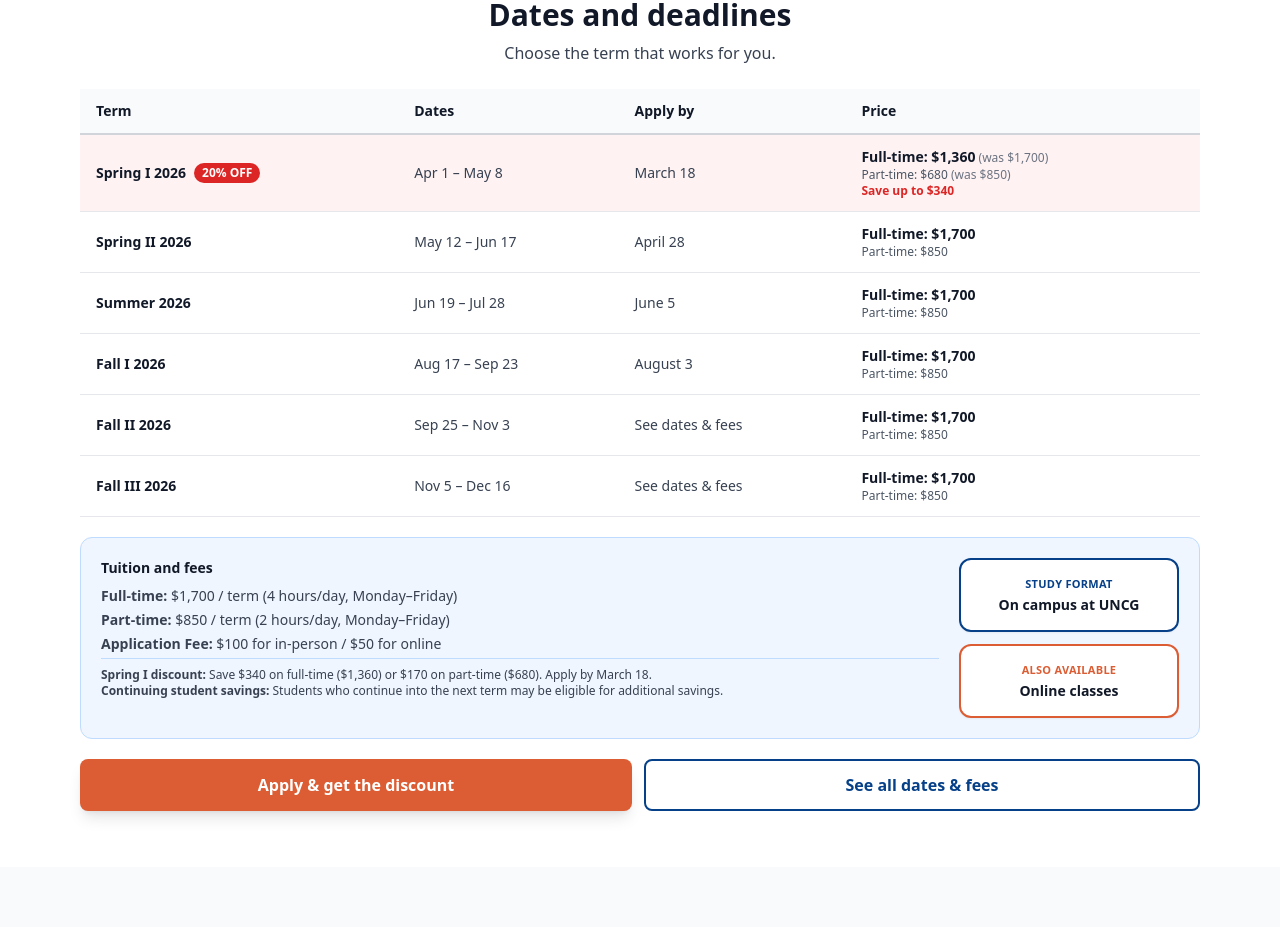
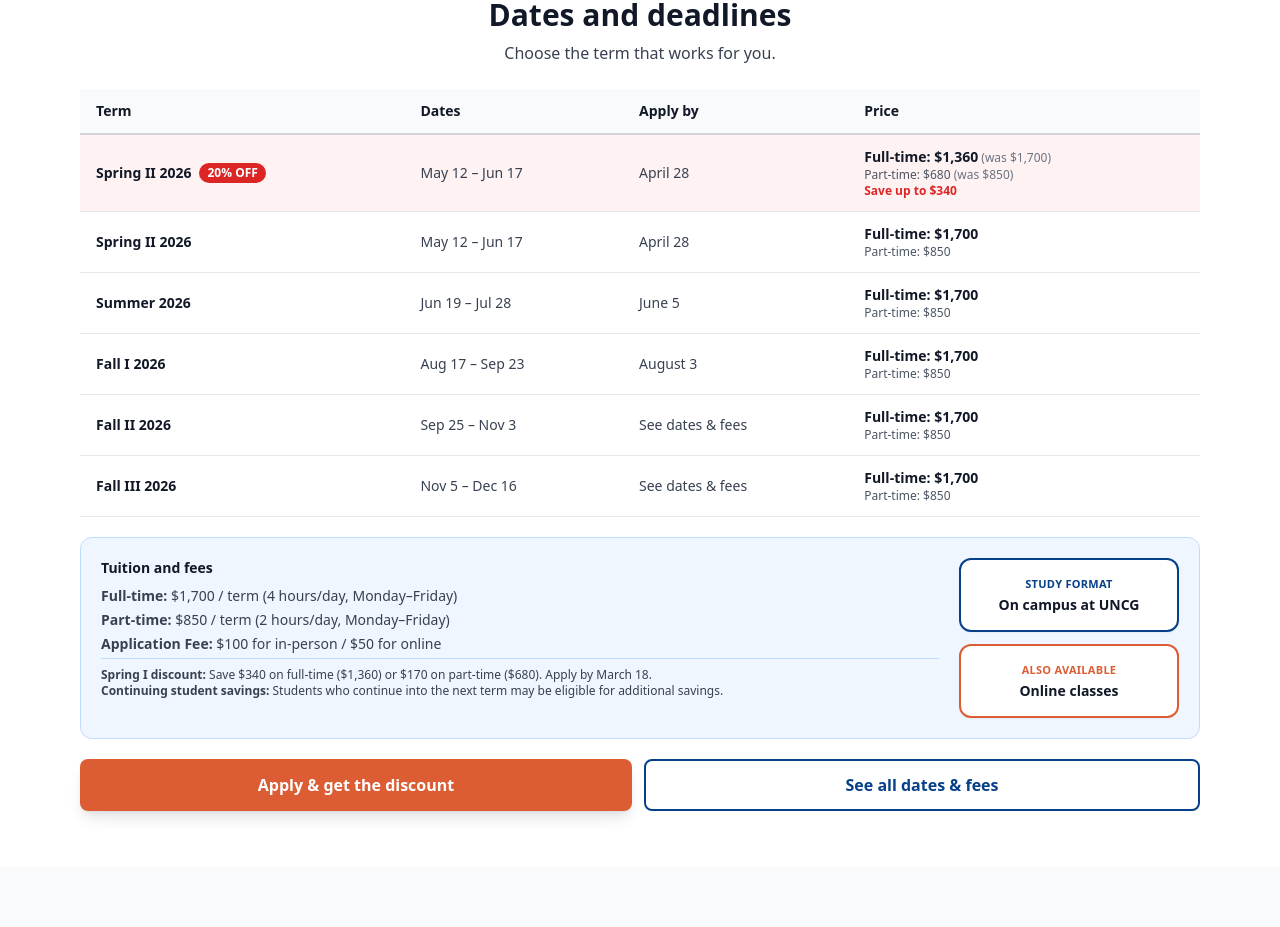
Before and after one commit to Qwixo/Qwixo-apply.INTERLINK.edu-12.3.2026, a React (Vite) app: page /greensboro in a window 1280 px wide. Shown: the part 5780-6707 px from the top of the page. Built offline with nearby package versions, Linux system fonts and the light colour scheme.

Commit message:
Updated GreensboroPage.tsx

```diff
--- a/src/pages/GreensboroPage.tsx
+++ b/src/pages/GreensboroPage.tsx
@@ -598,14 +598,14 @@ function GreensboroPage() {
                 <tr className="border-b border-gray-200 bg-red-50">
                   <td className="px-4 py-3">
                     <div className="flex items-center gap-2">
-                      <span className="font-bold text-gray-900">Spring I 2026</span>
+                      <span className="font-bold text-gray-900">Spring II 2026</span>
                       <span className="inline-block bg-red-600 text-white text-xs font-bold px-2 py-0.5 rounded-full">
                         20% OFF
                       </span>
                     </div>
                   </td>
-                  <td className="px-4 py-3 text-gray-700">Apr 1 – May 8</td>
-                  <td className="px-4 py-3 text-gray-700">March 18</td>
+                  <td className="px-4 py-3 text-gray-700">May 12 – Jun 17</td>
+                  <td className="px-4 py-3 text-gray-700">April 28</td>
                   <td className="px-4 py-3">
                     <div className="font-bold text-gray-900">
                       Full-time: $1,360
```
